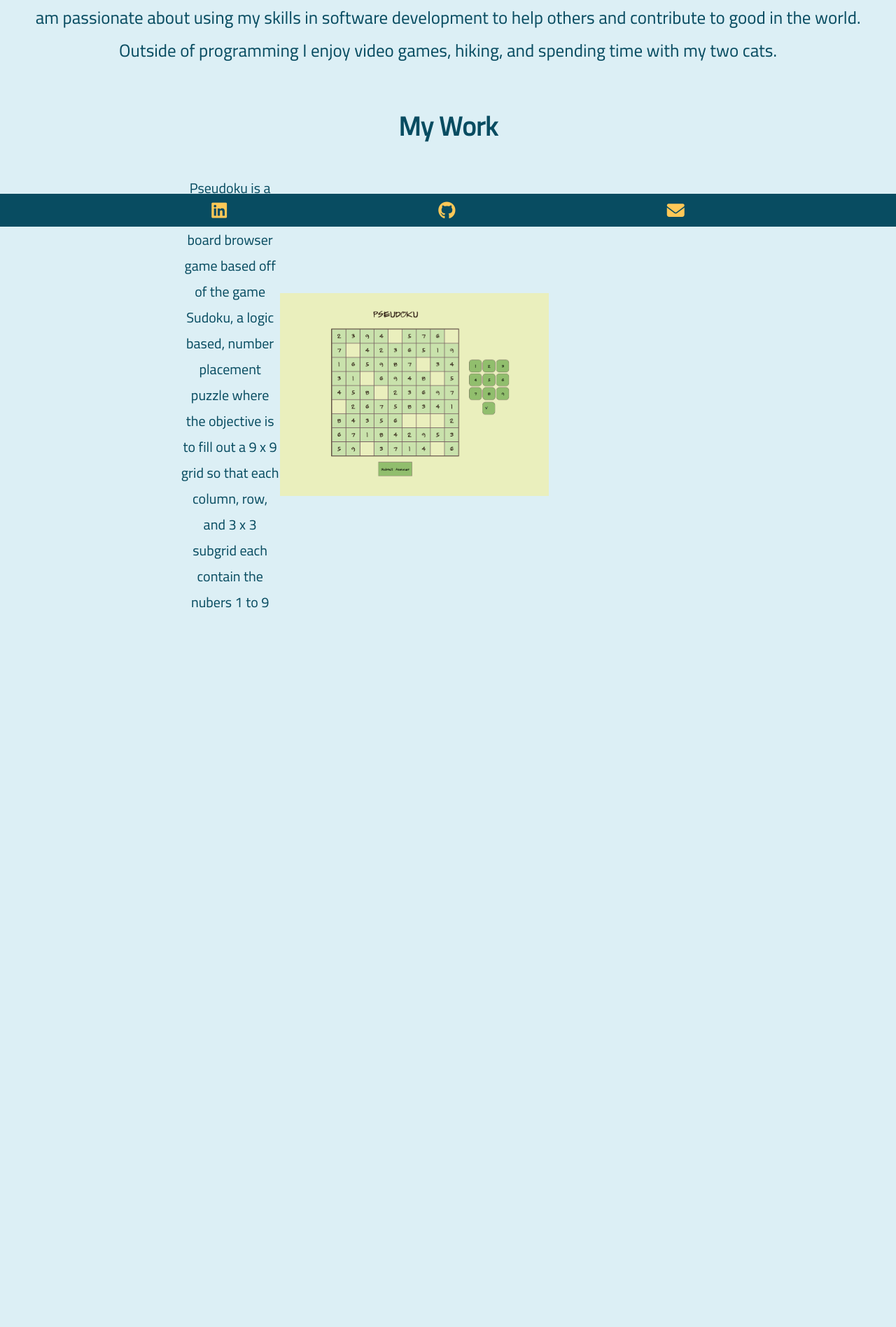
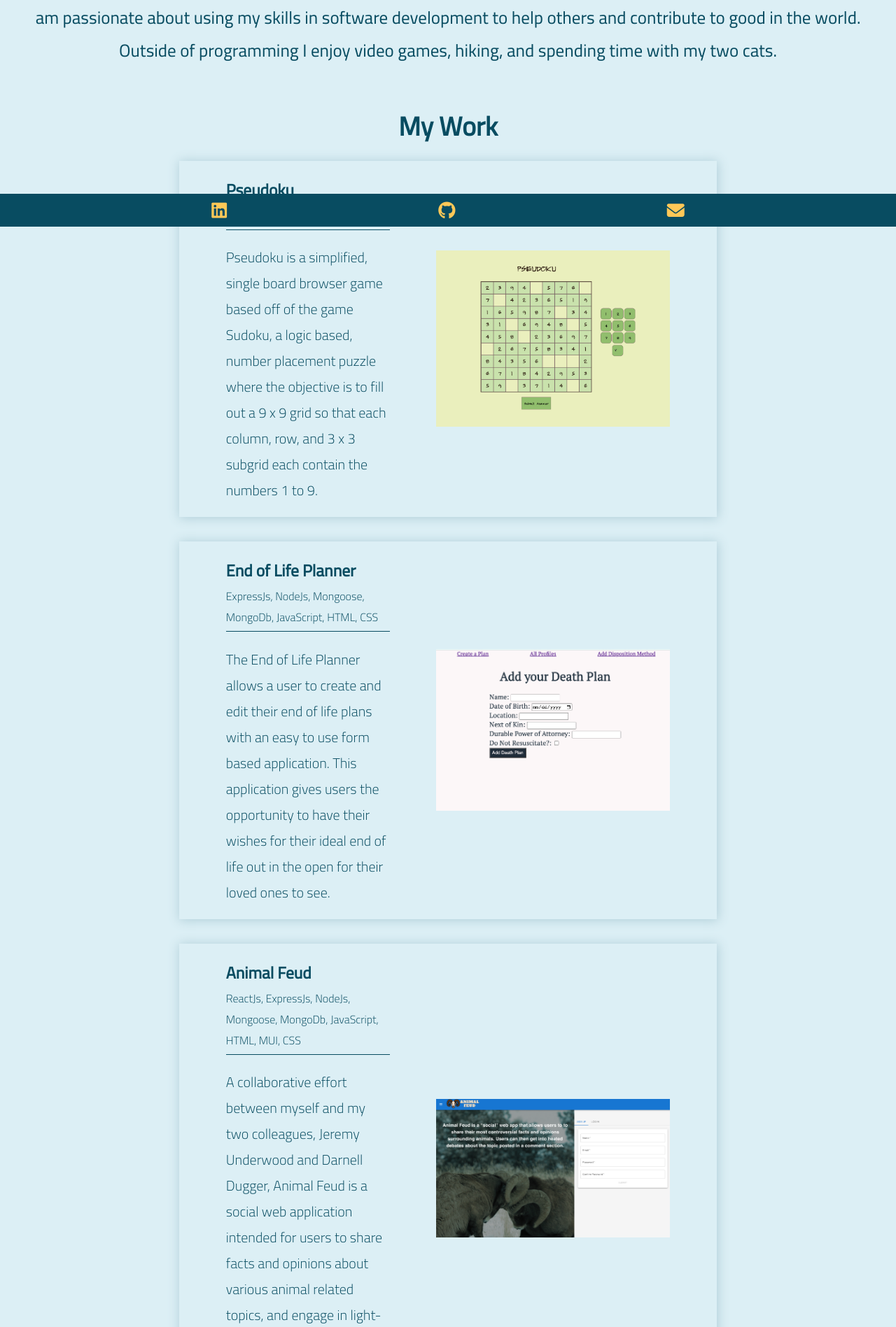
Before and after one commit to cit690/portfolio, a Flask app: page / in a window 1280 px wide. Shown: the part 476-2373 px from the top of the page at 70% size. Before the commit the page ends 1345 px from the top, so only its background shows below. Run offline with Flask 2, Linux system fonts and the light colour scheme; some libraries are stand-ins or nearby versions.

Commit message:
finished product

```diff
--- a/static/style.css
+++ b/static/style.css
@@ -42,7 +42,7 @@ h5{
 }
 
 .content{
-  margin-bottom: 50px;
+  margin-bottom: 60px;
   text-align: center;
   display: flex;
   flex-flow: column nowrap;
@@ -55,33 +55,68 @@ h5{
 }
 
 .container{
-  margin: 20px;
-  width: 75%;
+  margin: 0;
+  margin-bottom: 35px;
+  width: 60%;
+  height: 100%;
   font-size: 20px;
   text-align: center;
   display: flex;
   flex-wrap: row wrap;
   justify-items: center;
   align-items: center;
+  box-shadow: 1px 1px 15px 1px #b2d0da;
+}
+
+.column1{
+  width: 10%;
 }
 
 
 .app-description{
   display: flex;
+  flex-flow: column wrap;
   justify-content: flex-start;
-  width: 25%;
+  text-align: left;
+  width: 35%;
   height: 100%;
+  font-weight: 300;
+}
 
+.app-title{
+  margin: 20px 0 0 0;
+}
+
+.tech{
+  margin: 0;
+  font-size: 16px;
+}
+
+hr{
+  display: block;
+  height: .5px;
+  border: 0;
+  border-top: 1px solid #084c61;
+  margin: 5px 0 0 0;
+  padding: 0;
+}
+
+.column2{
+  width: 10%
 }
 
 .link{
-  width: 40%;
+  width: 50%;
 }
 
 .app-screenshot{
   display: flex;
   justify-content: flex-end;
   width: 100%;
+}
+
+.column3{
+  width: 10%;
 }
 
 footer{
--- a/templates/index.html
+++ b/templates/index.html
@@ -7,7 +7,7 @@
     <link rel="stylesheet" href="/static/style.css">
     <link rel="preconnect" href="https://fonts.googleapis.com">
     <link rel="preconnect" href="https://fonts.gstatic.com" crossorigin>
-    <link href="https://fonts.googleapis.com/css2?family=Cairo&display=swap" rel="stylesheet">
+    <link href="https://fonts.googleapis.com/css2?family=Cairo:wght@200;300;400&display=swap" rel="stylesheet">
     <script src="https://kit.fontawesome.com/419834c140.js" crossorigin="anonymous"></script>
     <title>Document</title>
 </head>
@@ -24,11 +24,63 @@
     </p>
     <h2>My Work</h2>
     <div class="container">
+      <div class="column1"></div>
       <div class="app-description">
-          <h3>Pseudoku</h3>
-          Pseudoku is a simplified, single board browser game based off of the game Sudoku, a logic based, number placement puzzle where the objective is to fill out a 9 x 9 grid so that each column, row, and 3 x 3 subgrid each contain the nubers 1 to 9
-        </div>
-        <a class="link" href="https://pseudoku.surge.sh/" target="_blank"><img class="app-screenshot" src="/static/Screen Shot 2022-04-20 at 2.03.45 PM.png" alt=""></a>
+        <h3 class="app-title">Pseudoku</h3>
+        <p class="tech">HTML, CSS, JavaScript</p>
+        <hr>
+        <p>
+        Pseudoku is a simplified, single board browser game based off of the game Sudoku, a logic based, number placement puzzle where the objective is to fill out a 9 x 9 grid so that each column, row, and 3 x 3 subgrid each contain the numbers 1 to 9.
+        </p>
+      </div>
+      <div class="column2"></div>
+      <a class="link" href="https://pseudoku.surge.sh/" target="_blank"><img class="app-screenshot" src="/static/Screen Shot 2022-04-20 at 2.03.45 PM.png" alt=""></a>
+      <div class="column3"></div>
+    </div>
+
+    <div class="container">
+      <div class="column1"></div>
+      <div class="app-description">
+        <h3 class="app-title">End of Life Planner</h3>
+        <p class="tech">ExpressJs, NodeJs, Mongoose, MongoDb, JavaScript, HTML, CSS</p>
+        <hr>
+        <p>
+          The End of Life Planner allows a user to create and edit their end of life plans with an easy to use form based application. This application gives users the opportunity to have their wishes for their ideal end of life out in the open for their loved ones to see.
+        </p>
+      </div>
+      <div class="column2"></div>
+      <a class="link" href="https://end-of-life-planner.herokuapp.com/" target="_blank"><img class="app-screenshot" src="/static/Screen Shot 2022-04-20 at 6.18.23 PM.png" alt=""></a>
+      <div class="column3"></div>
+    </div>
+
+    <div class="container">
+      <div class="column1"></div>
+      <div class="app-description">
+        <h3 class="app-title">Animal Feud</h3>
+        <p class="tech"> ReactJs, ExpressJs, NodeJs, Mongoose, MongoDb, JavaScript, HTML, MUI, CSS</p>
+        <hr>
+        <p>
+          A collaborative effort between myself and my two colleagues, Jeremy Underwood and Darnell Dugger, Animal Feud is a social web application intended for users to share facts and opinions about various animal related topics, and engage in light-hearted debates about said topics.
+        </p>
+      </div>
+      <div class="column2"></div>
+      <a class="link" href="https://animal-feud-fe.herokuapp.com/" target="_blank"><img class="app-screenshot" src="/static/68747470733a2f2f692e696d6775722e636f6d2f444c755655674d2e706e67.png" alt=""></a>
+      <div class="column3"></div>
+    </div>
+
+    <div class="container">
+      <div class="column1"></div>
+      <div class="app-description">
+        <h3 class="app-title">Lavndr</h3>
+        <p class="tech"> ReactJs, Python, Flask, Postgres, CSS</p>
+        <hr>
+        <p>
+          Developed by myself and Tye Webster, Lavndr is a social web application application with the intended purpose of helping those within the LGBTQA+ community to discover and build platonic connections. A work in progress that currently offers a user input profile form and direct message functionality.
+        </p>
+      </div>
+      <div class="column2"></div>
+      <a class="link" href="https://lavndr.netlify.app/" target="_blank"><img class="app-screenshot" src="/static/Screen Shot 2022-04-21 at 3.39.02 PM.png" alt=""></a>
+      <div class="column3"></div>
     </div>
   </div>
   <footer>
```
Also changed, not shown: static/68747470733a2f2f692e696d6775722e636f6d2f444c755655674d2e706e67.png (added), static/Screen Shot 2022-04-20 at 6.18.23 PM.png (added), static/Screen Shot 2022-04-21 at 3.39.02 PM.png (added).
